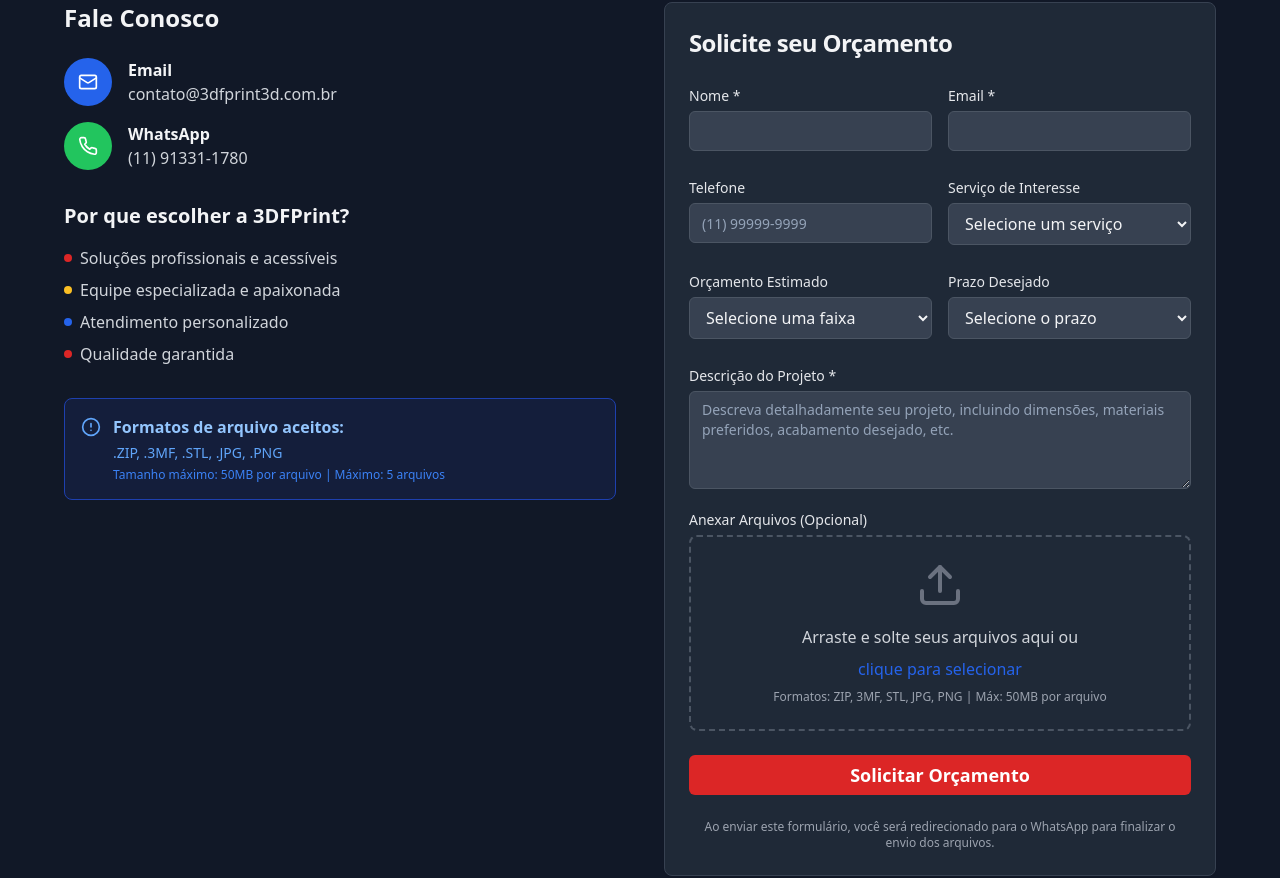
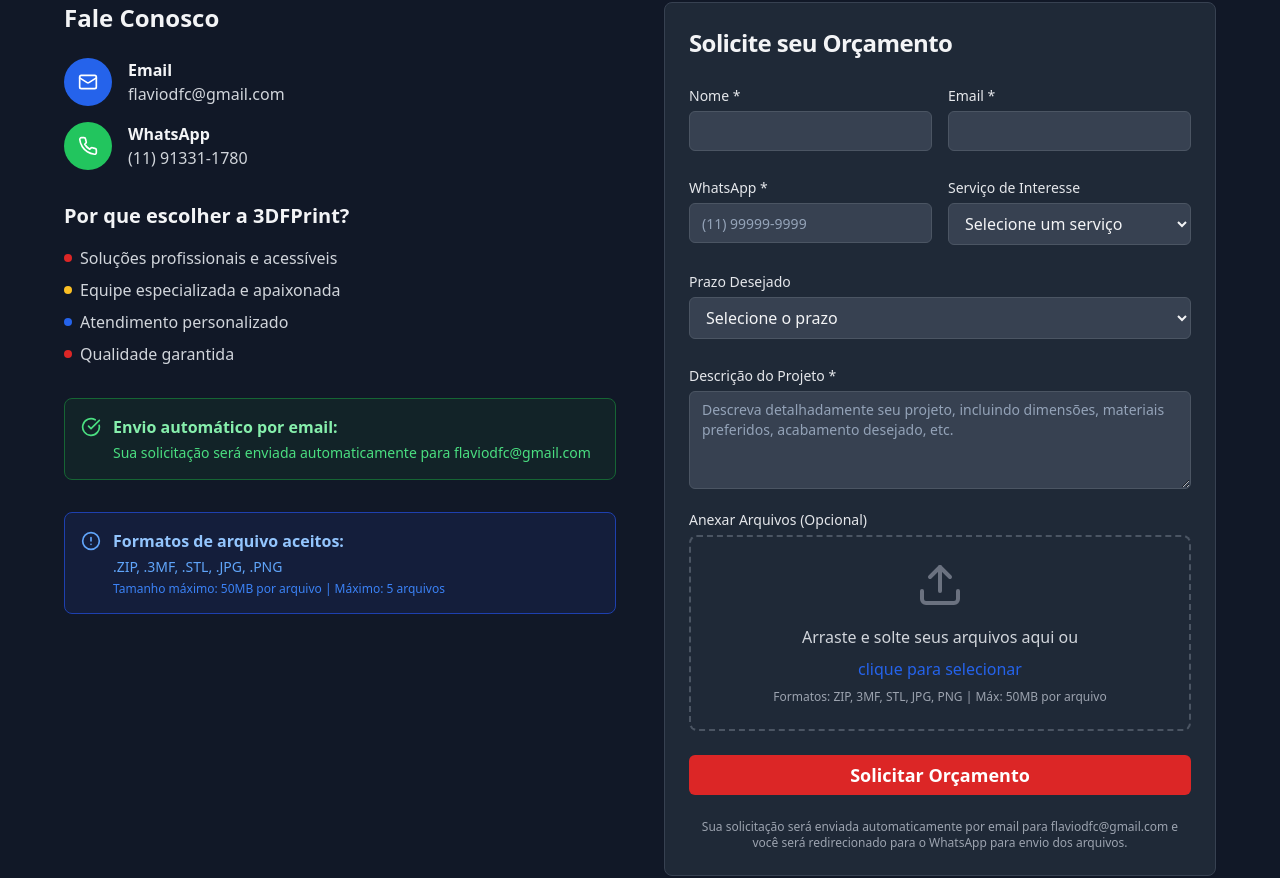
Before and after one commit to 3dfprint/3dfprint, a React (Vite) app: page / in a window 1280 px wide. Shown: the part 3265-4143 px from the top of the page. Built offline with nearby package versions, Linux system fonts and the light colour scheme.

Commit message:
Formulário atualizado com envio de email e máscara de telefone

```diff
--- a/package.json
+++ b/package.json
@@ -52,6 +52,7 @@
     "react-day-picker": "^8.10.1",
     "react-dom": "^18.3.1",
     "react-hook-form": "^7.53.0",
+    "react-input-mask": "^2.0.4",
     "react-resizable-panels": "^2.1.3",
     "react-router-dom": "^6.26.2",
     "recharts": "^2.12.7",
@@ -59,7 +60,8 @@
     "tailwind-merge": "^2.5.2",
     "tailwindcss-animate": "^1.0.7",
     "vaul": "^0.9.3",
-    "zod": "^3.23.8"
+    "zod": "^3.23.8",
+    "emailjs-com": "^3.2.0"
   },
   "devDependencies": {
     "@eslint/js": "^9.9.0",
@@ -67,6 +69,7 @@
     "@types/node": "^22.5.5",
     "@types/react": "^18.3.3",
     "@types/react-dom": "^18.3.0",
+    "@types/react-input-mask": "^3.0.5",
     "@vitejs/plugin-react-swc": "^3.5.0",
     "autoprefixer": "^10.4.20",
     "eslint": "^9.9.0",
--- a/src/components/ContactForm.tsx
+++ b/src/components/ContactForm.tsx
@@ -5,7 +5,9 @@ import { Textarea } from '@/components/ui/textarea';
 import { Label } from '@/components/ui/label';
 import { Card, CardContent, CardHeader, CardTitle } from '@/components/ui/card';
 import { useToast } from '@/hooks/use-toast';
-import { Mail, Phone, Upload, X, FileText, AlertCircle } from 'lucide-react';
+import { Mail, Phone, Upload, X, FileText, AlertCircle, CheckCircle } from 'lucide-react';
+import InputMask from 'react-input-mask';
+import emailjs from 'emailjs-com';
 
 interface FileWithPreview extends File {
   preview?: string;
@@ -15,10 +17,9 @@ const ContactForm = () => {
   const [formData, setFormData] = useState({
     name: '',
     email: '',
-    phone: '',
+    whatsapp: '',
     service: '',
     message: '',
-    budget: '',
     deadline: ''
   });
   const [files, setFiles] = useState<FileWithPreview[]>([]);
@@ -29,6 +30,11 @@ const ContactForm = () => {
   const allowedFileTypes = ['.zip', '.3mf', '.jpg', '.jpeg', '.png', '.stl'];
   const maxFileSize = 50 * 1024 * 1024; // 50MB
   const maxFiles = 5;
+
+  // EmailJS configuration
+  const EMAILJS_SERVICE_ID = 'service_3dfprint';
+  const EMAILJS_TEMPLATE_ID = 'template_3dfprint';
+  const EMAILJS_USER_ID = 'user_3dfprint';
 
   const handleInputChange = (e: React.ChangeEvent<HTMLInputElement | HTMLTextAreaElement | HTMLSelectElement>) => {
     const { name, value } = e.target;
@@ -154,36 +160,71 @@ const ContactForm = () => {
     }
   };
 
+  const validateWhatsApp = (whatsapp: string): boolean => {
+    // Remove all non-numeric characters
+    const cleanNumber = whatsapp.replace(/\D/g, '');
+    // Check if it has 11 digits (Brazilian mobile format)
+    return cleanNumber.length === 11;
+  };
+
+  const sendEmail = async (templateParams: any) => {
+    try {
+      // Initialize EmailJS (you would need to set up your EmailJS account)
+      const result = await emailjs.send(
+        EMAILJS_SERVICE_ID,
+        EMAILJS_TEMPLATE_ID,
+        templateParams,
+        EMAILJS_USER_ID
+      );
+      return result;
+    } catch (error) {
+      console.error('EmailJS Error:', error);
+      throw error;
+    }
+  };
+
   const handleSubmit = async (e: React.FormEvent) => {
     e.preventDefault();
+
+    // Validate WhatsApp
+    if (!validateWhatsApp(formData.whatsapp)) {
+      toast({
+        title: "WhatsApp inválido",
+        description: "Por favor, insira um número de WhatsApp válido no formato (xx) xxxxx-xxxx",
+        variant: "destructive",
+      });
+      return;
+    }
+
     setIsSubmitting(true);
 
     try {
-      // Create FormData for file upload
-      const formDataToSend = new FormData();
+      // Prepare email template parameters
+      const templateParams = {
+        to_email: 'flaviodfc@gmail.com',
+        from_name: formData.name,
+        from_email: formData.email,
+        whatsapp: formData.whatsapp,
+        service: formData.service || 'Não especificado',
+        deadline: formData.deadline || 'Não informado',
+        message: formData.message,
+        files_count: files.length,
+        files_list: files.map(file => `${file.name} (${formatFileSize(file.size)})`).join('\n'),
+        reply_to: formData.email,
+        subject: `Nova Solicitação de Orçamento - ${formData.name}`,
+      };
 
-      // Add form fields
-      Object.entries(formData).forEach(([key, value]) => {
-        formDataToSend.append(key, value);
-      });
+      // Send email
+      await sendEmail(templateParams);
 
-      // Add files
-      files.forEach((file, index) => {
-        formDataToSend.append(`file_${index}`, file);
-      });
-
-      // Simulate API call
-      await new Promise(resolve => setTimeout(resolve, 2000));
-
-      // Generate WhatsApp message
+      // Generate WhatsApp message for backup/immediate contact
       const whatsappMessage = `
 🎯 *Nova Solicitação de Orçamento - 3DFPrint*
 
 👤 *Cliente:* ${formData.name}
 📧 *Email:* ${formData.email}
-📱 *Telefone:* ${formData.phone || 'Não informado'}
+📱 *WhatsApp:* ${formData.whatsapp}
 🛠️ *Serviço:* ${formData.service || 'Não especificado'}
-💰 *Orçamento:* ${formData.budget || 'Não informado'}
 ⏰ *Prazo:* ${formData.deadline || 'Não informado'}
 
 📝 *Mensagem:*
@@ -193,6 +234,7 @@ ${formData.message}
 ${files.map(file => `• ${file.name} (${formatFileSize(file.size)})`).join('\n')}
 
 ---
+✅ Email enviado automaticamente para flaviodfc@gmail.com
 Enviado via formulário do site 3DFPrint
       `.trim();
 
@@ -202,17 +244,16 @@ Enviado via formulário do site 3DFPrint
 
       toast({
         title: "Solicitação enviada com sucesso! 🎉",
-        description: "Você será redirecionado para o WhatsApp para finalizar o envio dos arquivos.",
+        description: "Email enviado para flaviodfc@gmail.com e WhatsApp aberto para envio dos arquivos.",
       });
 
       // Reset form
       setFormData({
         name: '',
         email: '',
-        phone: '',
+        whatsapp: '',
         service: '',
         message: '',
-        budget: '',
         deadline: ''
       });
 
@@ -225,9 +266,35 @@ Enviado via formulário do site 3DFPrint
       setFiles([]);
 
     } catch (error) {
+      console.error('Error sending email:', error);
+
+      // Fallback to WhatsApp only
+      const whatsappMessage = `
+🎯 *Nova Solicitação de Orçamento - 3DFPrint*
+
+👤 *Cliente:* ${formData.name}
+📧 *Email:* ${formData.email}
+📱 *WhatsApp:* ${formData.whatsapp}
+🛠️ *Serviço:* ${formData.service || 'Não especificado'}
+⏰ *Prazo:* ${formData.deadline || 'Não informado'}
+
+📝 *Mensagem:*
+${formData.message}
+
+📎 *Arquivos anexados:* ${files.length} arquivo(s)
+${files.map(file => `• ${file.name} (${formatFileSize(file.size)})`).join('\n')}
+
+---
+⚠️ Erro no envio automático do email - enviando via WhatsApp
+Enviado via formulário do site 3DFPrint
+      `.trim();
+
+      const encodedMessage = encodeURIComponent(whatsappMessage);
+      window.open(`https://wa.me/5511913311780?text=${encodedMessage}`, '_blank');
+
       toast({
-        title: "Erro ao enviar solicitação",
-        description: "Tente novamente ou entre em contato via WhatsApp.",
+        title: "Solicitação enviada via WhatsApp",
+        description: "Houve um problema no envio do email, mas sua solicitação foi enviada via WhatsApp.",
         variant: "destructive",
       });
     } finally {
@@ -261,7 +328,7 @@ Enviado via formulário do site 3DFPrint
                   </div>
                   <div>
                     <p className="font-semibold text-gray-800 dark:text-gray-100">Email</p>
-                    <p className="text-gray-600 dark:text-gray-300">contato@3dfprint3d.com.br</p>
+                    <p className="text-gray-600 dark:text-gray-300">flaviodfc@gmail.com</p>
                   </div>
                 </div>
                 <div className="flex items-center space-x-4">
@@ -298,6 +365,20 @@ Enviado via formulário do site 3DFPrint
                   <span>Qualidade garantida</span>
                 </li>
               </ul>
+            </div>
+
+            <div className="bg-green-50 dark:bg-green-900/20 p-4 rounded-lg border border-green-200 dark:border-green-800">
+              <div className="flex items-start space-x-3">
+                <CheckCircle className="text-green-600 dark:text-green-400 mt-0.5" size={20} />
+                <div>
+                  <h5 className="font-semibold text-green-800 dark:text-green-300 mb-1">
+                    Envio automático por email:
+                  </h5>
+                  <p className="text-sm text-green-700 dark:text-green-400">
+                    Sua solicitação será enviada automaticamente para flaviodfc@gmail.com
+                  </p>
+                </div>
+              </div>
             </div>
 
             <div className="bg-blue-50 dark:bg-blue-900/20 p-4 rounded-lg border border-blue-200 dark:border-blue-800">
@@ -355,15 +436,23 @@ Enviado via formulário do site 3DFPrint
 
                 <div className="grid md:grid-cols-2 gap-4">
                   <div>
-                    <Label htmlFor="phone" className="dark:text-gray-200">Telefone</Label>
+                    <Label htmlFor="whatsapp" className="dark:text-gray-200">WhatsApp *</Label>
+                    <InputMask
+                      mask="(99) 99999-9999"
+                      value={formData.whatsapp}
+                      onChange={handleInputChange}
+                    >
+                      {(inputProps: any) => (
                         <Input
-                      id="phone"
-                      name="phone"
-                      value={formData.phone}
-                      onChange={handleInputChange}
+                          {...inputProps}
+                          id="whatsapp"
+                          name="whatsapp"
+                          required
                           className="mt-1 dark:bg-gray-700 dark:border-gray-600 dark:text-gray-100"
                           placeholder="(11) 99999-9999"
                         />
+                      )}
+                    </InputMask>
                   </div>
                   <div>
                     <Label htmlFor="service" className="dark:text-gray-200">Serviço de Interesse</Label>
@@ -385,24 +474,6 @@ Enviado via formulário do site 3DFPrint
                   </div>
                 </div>
 
-                <div className="grid md:grid-cols-2 gap-4">
-                  <div>
-                    <Label htmlFor="budget" className="dark:text-gray-200">Orçamento Estimado</Label>
-                    <select
-                      id="budget"
-                      name="budget"
-                      value={formData.budget}
-                      onChange={handleInputChange}
-                      className="mt-1 w-full px-3 py-2 border border-gray-300 dark:border-gray-600 rounded-md focus:outline-none focus:ring-2 focus:ring-brand-blue dark:bg-gray-700 dark:text-gray-100"
-                    >
-                      <option value="">Selecione uma faixa</option>
-                      <option value="ate-100">Até R$ 100</option>
-                      <option value="100-300">R$ 100 - R$ 300</option>
-                      <option value="300-500">R$ 300 - R$ 500</option>
-                      <option value="500-1000">R$ 500 - R$ 1.000</option>
-                      <option value="acima-1000">Acima de R$ 1.000</option>
-                    </select>
-                  </div>
                 <div>
                   <Label htmlFor="deadline" className="dark:text-gray-200">Prazo Desejado</Label>
                   <select
@@ -419,7 +490,6 @@ Enviado via formulário do site 3DFPrint
                     <option value="1-mes">1 mês</option>
                     <option value="flexivel">Flexível</option>
                   </select>
-                  </div>
                 </div>
 
                 <div>
@@ -525,7 +595,7 @@ Enviado via formulário do site 3DFPrint
                 </Button>
 
                 <p className="text-xs text-gray-500 dark:text-gray-400 text-center">
-                  Ao enviar este formulário, você será redirecionado para o WhatsApp para finalizar o envio dos arquivos.
+                  Sua solicitação será enviada automaticamente por email para flaviodfc@gmail.com e você será redirecionado para o WhatsApp para envio dos arquivos.
                 </p>
               </form>
             </CardContent>
```
Also changed, not shown: 1 other file (tests, documents, lock files or other folders). Lines whose indentation alone changed are shown as unchanged.
